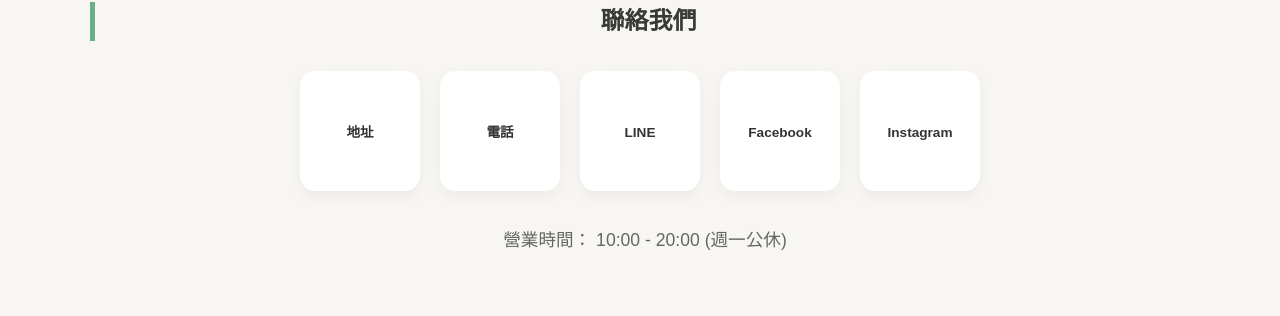
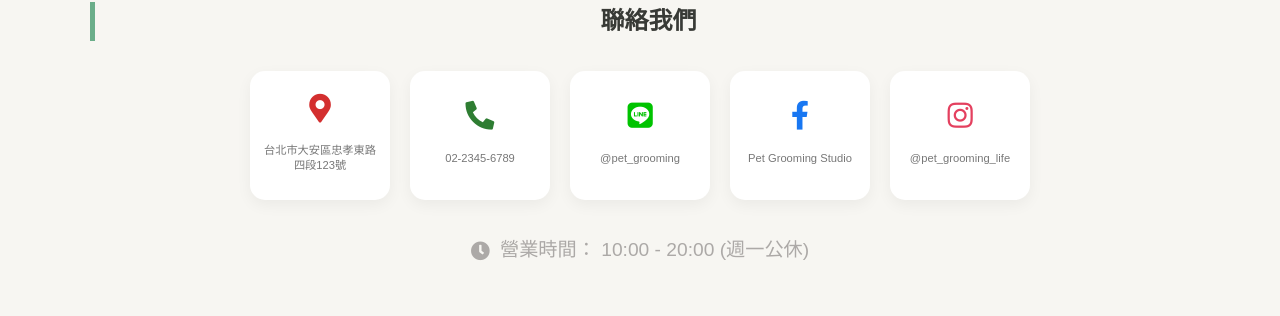
Before and after one commit to dh1115w/vue-petproject, a Vue app: page /grooming in a window 1280 px wide. Shown: the part 1608-1924 px from the top of the page. Built offline with nearby package versions, Linux system fonts and the light colour scheme.

Commit message:
調整營業時間

```diff
--- a/src/views/grooming/groomingIndex.vue
+++ b/src/views/grooming/groomingIndex.vue
@@ -122,24 +122,24 @@
       <h2 class="section-title">聯絡我們</h2>
       <div class="contact-grid">
         <a href="https://www.google.com/maps/search/?api=1&query=台北市大安區忠孝東路四段123號" target="_blank" rel="noopener noreferrer" class="contact-item contact-link" title="在 Google 地圖中開啟">
-          <div class="contact-icon"><i class="fas fa-map-marker-alt"></i></div>
-          <h4>地址</h4>
+          <div class="contact-icon icon-address"><i class="fas fa-map-marker-alt"></i></div>
+          <p class="contact-info">台北市大安區忠孝東路四段123號</p>
         </a>
         <a href="tel:+886223456789" class="contact-item contact-link" title="點擊撥打電話">
-          <div class="contact-icon"><i class="fas fa-phone"></i></div>
-          <h4>電話</h4>
+          <div class="contact-icon icon-phone"><i class="fas fa-phone-alt"></i></div>
+          <p class="contact-info">02-2345-6789</p>
         </a>
         <a href="https://line.me/R/ti/p/@pet_grooming" class="contact-item contact-link" target="_blank" rel="noopener noreferrer">
           <div class="contact-icon icon-line"><i class="fab fa-line"></i></div>
-          <h4>LINE</h4>
+          <p class="contact-info">@pet_grooming</p>
         </a>
         <a href="https://www.facebook.com" target="_blank" rel="noopener noreferrer" class="contact-item contact-link">
           <div class="contact-icon icon-facebook"><i class="fab fa-facebook-f"></i></div>
-          <h4>Facebook</h4>
+          <p class="contact-info">Pet Grooming Studio</p>
         </a>
         <a href="https://www.instagram.com" target="_blank" rel="noopener noreferrer" class="contact-item contact-link">
           <div class="contact-icon icon-instagram"><i class="fab fa-instagram"></i></div>
-          <h4>Instagram</h4>
+          <p class="contact-info">@pet_grooming_life</p>
         </a>
       </div>
       <!-- 營業時間改為下方置中文字 -->
@@ -245,6 +245,9 @@ export default {
 </script>
 
 <style scoped>
+/* 引入 FontAwesome 圖示庫 CSS */
+@import url('https://cdnjs.cloudflare.com/ajax/libs/font-awesome/5.15.4/css/all.min.css');
+
 @import '@/css/grooming/index.css';
 
 /* 將內聯樣式整理至此 */
@@ -325,10 +328,10 @@ export default {
 }
 
 .contact-item {
-  width: 120px; /* 固定寬度 */
-  height: 120px; /* 固定高度，使其成為正方形 */
+  width: 140px; /* 進一步縮小寬度 */
+  min-height: 100px; /* 降低最小高度 */
   flex: none; /* 防止 flex 項目拉伸 */
-  padding: 10px; /* 增加內邊距，確保內容不會貼邊 */
+  padding: 15px 10px; /* 縮小內距讓版面更緊湊 */
   background: #fff;
   box-sizing: border-box; /* 確保 padding 不會增加總尺寸 */
   border-radius: 15px;
@@ -348,23 +351,25 @@ export default {
 }
 
 .contact-icon {
-  font-size: 1.7rem; /* 再稍微縮小圖標 */
-  margin-bottom: 5px; /* 減少圖標與文字的間距 */
-  color: #2c3e50;
+  font-size: 1.8rem; /* 稍微縮小圖示尺寸 */
+  margin-bottom: 6px; /* 調整圖示與資訊文字的間距 */
+  color: #2c3e50; /* 預設深色 */
   transition: color 0.3s ease;
 }
 
-.contact-item h4 {
-  font-size: 0.85rem; /* 再稍微縮小文字 */
-  margin: 0; /* 強制移除所有方向的預設邊距 */
-  width: 100%; /* 寬度佔滿 */
-  word-break: break-all; /* 防止長單字溢出 */
-  color: #333;
+.contact-info {
+  font-size: 0.7rem; /* 稍微縮小字體以維持比例 */
+  color: #777;
+  margin-top: 5px;
+  line-height: 1.4;
+  word-break: break-all;
 }
+
 .business-hours-info {
   margin-top: 35px;
-  font-size: 1.1rem;
-  color: #666;
+  font-size: 1.2rem;
+  color: #aca9a7; /* 改為淡灰色 */
+
   display: flex;
   align-items: center;
   justify-content: center;
@@ -500,10 +505,15 @@ export default {
   color: inherit;
   text-decoration: none;
 }
-/* Hover 狀態下的圖示顏色變化 */
-.contact-item:hover .icon-line { color: #00c300; }
-.contact-item:hover .icon-facebook { color: #1877f2; }
-.contact-item:hover .icon-instagram { color: #e4405f; }
-.contact-item:hover .fa-map-marker-alt { color: #d32f2f; }
-.contact-item:hover .fa-phone { color: #2e7d32; }
+
+/* 直接為圖示加上顏色，讓它不再只是純文字感 */
+.icon-address { color: #d32f2f; }
+.icon-phone { color: #2e7d32; }
+.icon-line { color: #00c300; }
+.icon-facebook { color: #1877f2; }
+.icon-instagram { color: #e4405f; }
+
+.contact-item:hover {
+  background-color: #fdfdfd;
+}
 </style>
```
